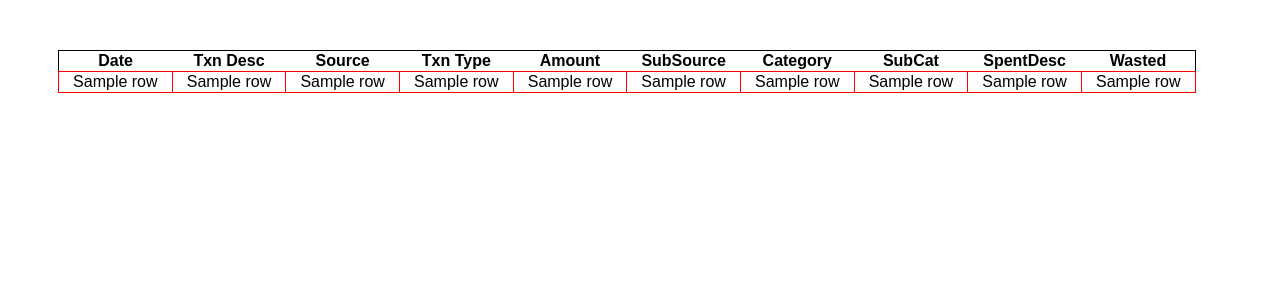
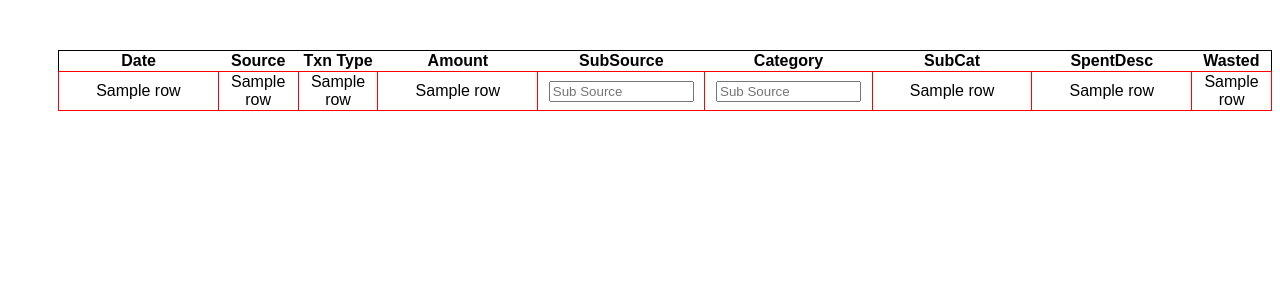
Before and after one commit to Francis070/Expense_Analyser, a Flask app: template templates/home.html in a window 1280 px wide. Shown: the top 300 px of the page. Run offline with Flask 2, Linux system fonts and the light colour scheme; the template is opened without the code that fills it: most values are stand-ins (such as "Sample title", 1, 10 or a date in 2020).

Commit message:
tried to add values to the dropdown but blockers are presen

```diff
--- a/app.py
+++ b/app.py
@@ -21,9 +21,7 @@ def get_db_data():
 @app.route("/")
 def home():
     data = get_db_data()
-    # print(users)
 
-    # (C2) RENDER HTML PAGE
     return render_template("home.html", dt=data)
 
 if __name__ == "__main__":
--- a/templates/home.html
+++ b/templates/home.html
@@ -16,11 +16,11 @@
 </style>
 </head>
 <body>
+<!--width: 90%;-->
 <form action="/"  METHOD="POST" >
 <!-- Generate all the expense content -->
 <table
         style=" font-family: arial, sans-serif;
-       width: 90%;
        border: 1px solid black;
        margin-left: 50px;
        margin-top: 50px;
@@ -31,7 +31,7 @@
     <tr>
         <th>Date</th>
 <!--        <th>TransactionID</th>-->
-        <th>Txn Desc</th>
+<!--        <th>Txn Desc</th>-->
         <th>Source</th>
         <th>Txn Type</th>
         <th>Amount</th>
@@ -44,17 +44,31 @@
 
     {% for row in dt %}
     <tr>
-        <td>{{ row[1] }}</td>
+        <td style="width: 10%;"> {{ row[1] }}</td>
 <!--        <td>{{ row[3] }}</td>-->
-        <td>{{ row[4] }}</td>
-        <td>{{ row[7] }}</td>
-        <td>{{ row[5] }}</td>
-        <td>{{ row[2] }}</td>
-        <td>{{ row[8] }}</td> <!-- sub_source -->
-        <td>{{ row[9] }}</td> <!-- category -->
-        <td>{{ row[10] }}</td>  <!-- sub_category -->
-        <td>{{ row[11] }}</td> <!-- spent_desc -->
-        <td>{{ row[12] }}</td>  <!-- wasted -->
+<!--        <td>{{ row[4] }}</td>-->
+        <td style="width: 5%;">{{ row[7] }}</td>
+        <td style="width: 5%;">{{ row[5] }}</td>
+        <td style="width: 10%;">{{ row[2] }}</td>
+<!--                <label>Sex</label>-->
+        <td style="width: 5%;">
+        <input type="text" list="datalistOptions" size="15" class="form-control is-valid" id="feature_input1" name="sub_source" placeholder="Sub Source" required>
+        <datalist id="datalistOptions">
+            <option value="0"></option>
+            <option value="1"></option>
+        </datalist>
+        </td>
+<!--        <td>{{ row[8] }}</td> &lt;!&ndash; sub_source &ndash;&gt;-->
+        <td style="width: 5%;">
+            <input type="text" list="dataOptions" size="15" class="form-control is-valid" id="feature_input2" name="sub_source" placeholder="Sub Source" required>
+        <datalist id="dataOptions">
+            <option value="0"></option>
+            <option value="1"></option>
+        </datalist>
+        </td> <!-- category -->
+        <td style="width: 10%;">{{ row[10] }}</td>  <!-- sub_category -->
+        <td style="width: 10%;">{{ row[11] }}</td> <!-- spent_desc -->
+        <td style="width: 5%;">{{ row[12] }}</td>  <!-- wasted -->
     </tr>
     {% endfor %}
 
```
